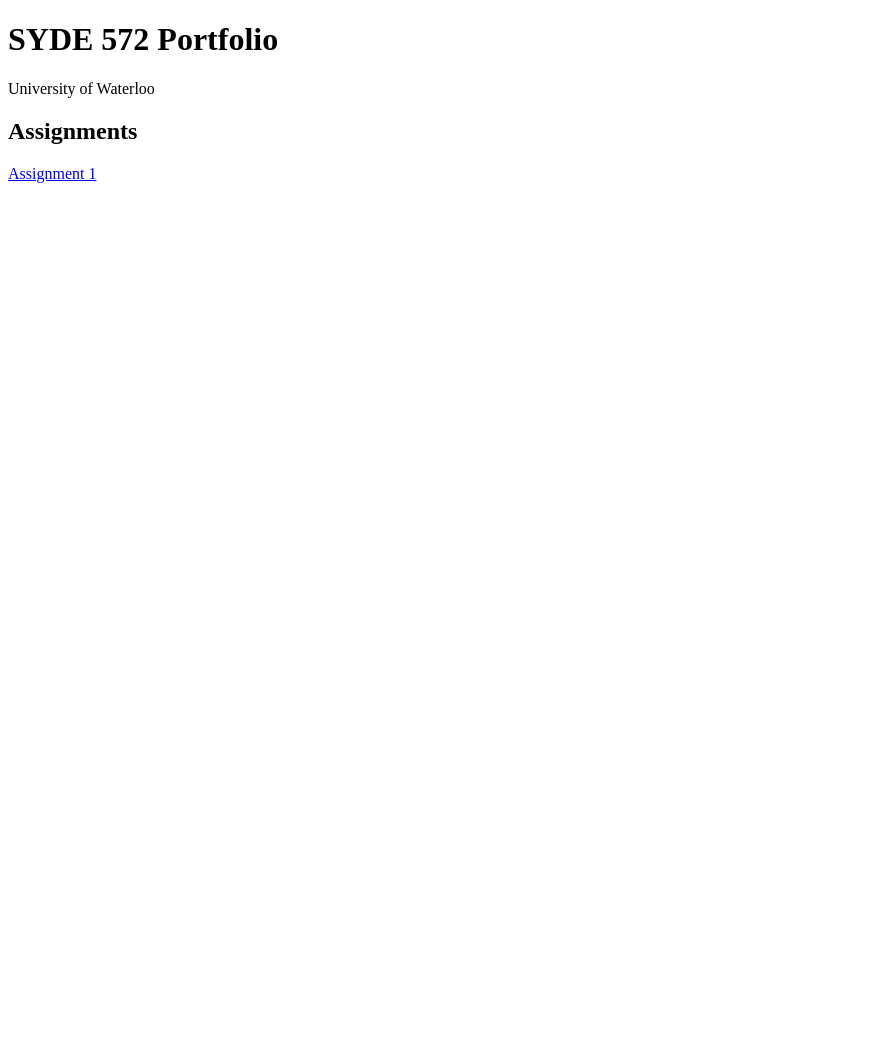
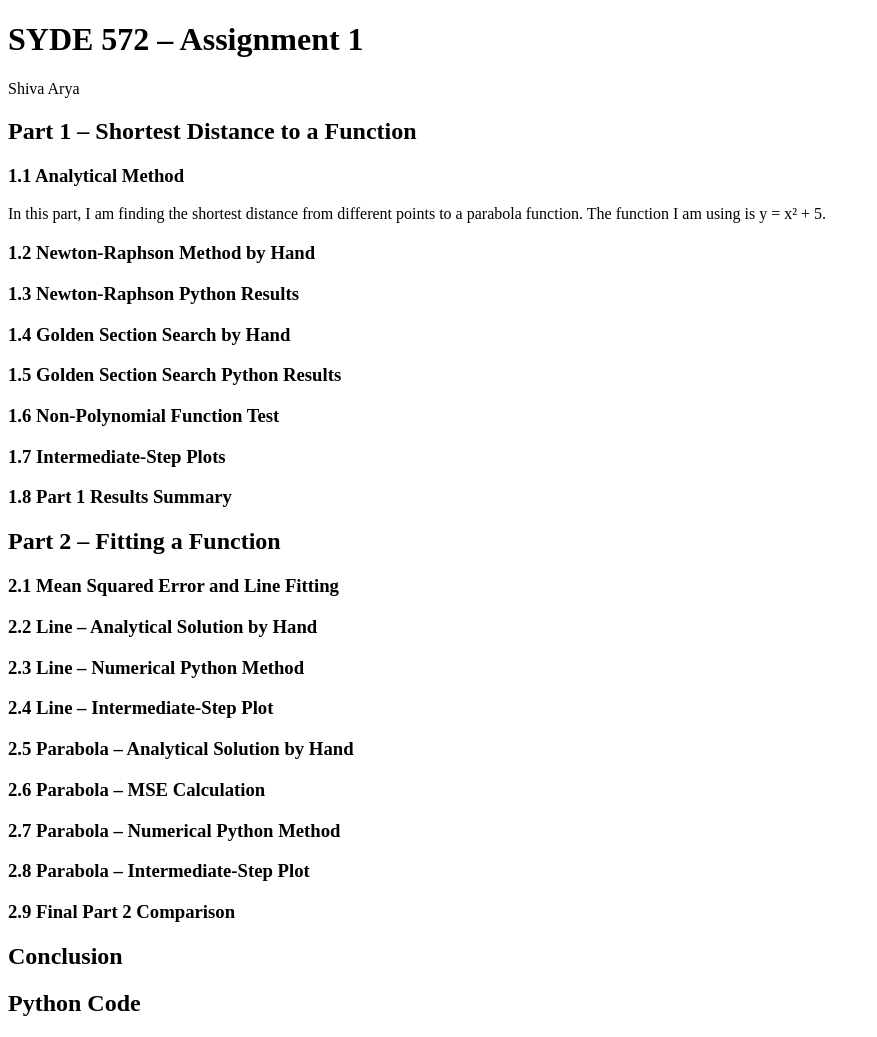
Before and after one commit to Shicaarya/shivaarya.github.io, a plain HTML site: page index.html in a window 1280 px wide. Shown: the whole page, without its empty margins (0-877 px from the left). Before the commit the page ends 800 px from the top, so only its background shows below. Drawn offline with Linux system fonts and the light colour scheme.

Commit message:
Assignment 1

```diff
--- a/index.html
+++ b/index.html
@@ -1,18 +1,60 @@
 <!DOCTYPE html>
 <html>
 <head>
-    <title>SYDE 572 Portfolio</title>
+    <title>SYDE 572 – Assignment 1</title>
 </head>
 
 <body>
 
-    <h1>SYDE 572 Portfolio</h1>
+    <h1>SYDE 572 – Assignment 1</h1>
+    <p>Shiva Arya</p>
 
-    <p>University of Waterloo</p>
+    <h2>Part 1 – Shortest Distance to a Function</h2>
 
-    <h2>Assignments</h2>
+    <h3>1.1 Analytical Method</h3>
+    <p>
+        In this part, I am finding the shortest distance from different points
+        to a parabola function. The function I am using is y = x² + 5.
+    </p>
 
-    <a href="./1/index.html">Assignment 1</a>
+    <h3>1.2 Newton-Raphson Method by Hand</h3>
+
+    <h3>1.3 Newton-Raphson Python Results</h3>
+
+    <h3>1.4 Golden Section Search by Hand</h3>
+
+    <h3>1.5 Golden Section Search Python Results</h3>
+
+    <h3>1.6 Non-Polynomial Function Test</h3>
+
+    <h3>1.7 Intermediate-Step Plots</h3>
+
+    <h3>1.8 Part 1 Results Summary</h3>
+
+
+    <h2>Part 2 – Fitting a Function</h2>
+
+    <h3>2.1 Mean Squared Error and Line Fitting</h3>
+
+    <h3>2.2 Line – Analytical Solution by Hand</h3>
+
+    <h3>2.3 Line – Numerical Python Method</h3>
+
+    <h3>2.4 Line – Intermediate-Step Plot</h3>
+
+    <h3>2.5 Parabola – Analytical Solution by Hand</h3>
+
+    <h3>2.6 Parabola – MSE Calculation</h3>
+
+    <h3>2.7 Parabola – Numerical Python Method</h3>
+
+    <h3>2.8 Parabola – Intermediate-Step Plot</h3>
+
+    <h3>2.9 Final Part 2 Comparison</h3>
+
+    <h2>Conclusion</h2>
+
+    <h2>Python Code</h2>
 
 </body>
 </html>
```
